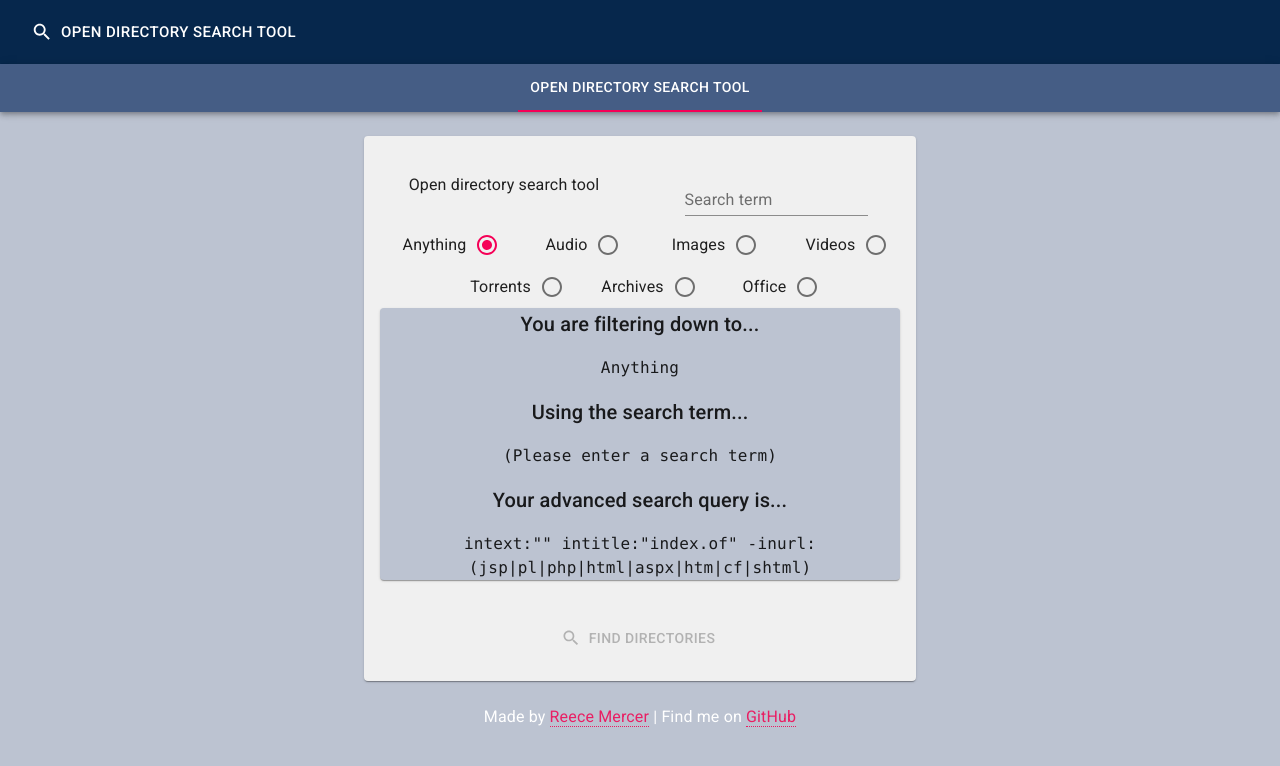
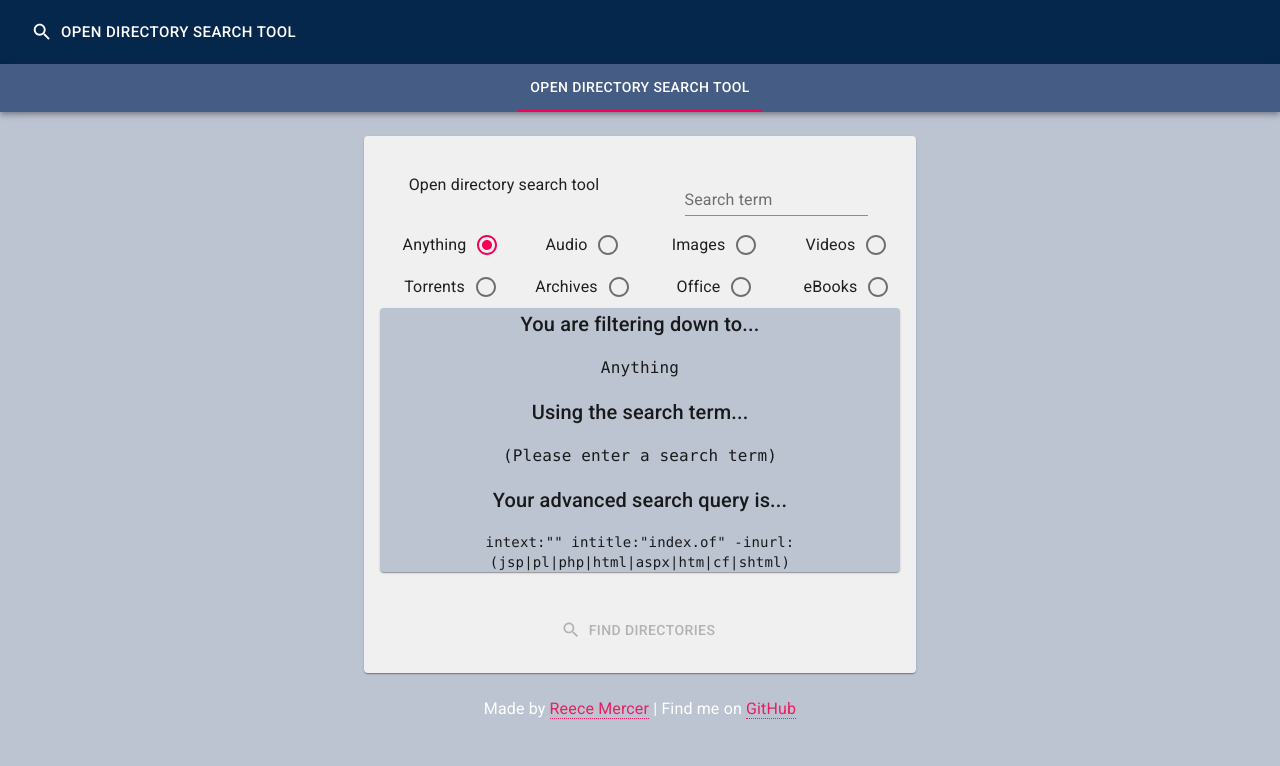
Before and after one commit to Reeceeboii/open-directory-search-tool, a React (Create React App) app: page / in a window 1280 px wide. Shown: the top 766 px of the page. Built offline with nearby package versions, Linux system fonts and the light colour scheme.

Commit message:
eBook support

```diff
--- a/src/components/OpenDirectory.js
+++ b/src/components/OpenDirectory.js
@@ -24,10 +24,12 @@ const fileFilters = {
   Images: '(bmp|gif|jpg|jpeg|png|psd|tif|tiff|svg)',
   Archives: '(rar|tar|7z|zip|si)',
   Torrents: '(torrent)',
-  Office: '(xls|xlsx|ppt|pptx|doc|docx|odp|ods|odt|rtf)'
+  Office: '(xls|xlsx|ppt|pptx|doc|docx|odp|ods|odt|rtf)',
+  eBooks: '(rzb|tpz|apnx|lrs|mart|tk3|mobi|azw3|kfx|ncx|ibooks|lrf)'
 }
 
-const directoryTypes = ['Anything', 'Audio', 'Images', 'Videos', 'Torrents', 'Archives', 'Office']
+const directoryTypes = ['Anything', 'Audio', 'Images', 'Videos',
+  'Torrents', 'Archives', 'Office', 'eBooks']
 
 class OpenDirectory extends React.Component {
   constructor (props) {
@@ -168,7 +170,7 @@ class OpenDirectory extends React.Component {
                   <Typography
                     paragraph
                     color="textPrimary"
-                    variant="body1"
+                    variant="body2"
                   >
                     <code>{this.state.uri}</code>
                   </Typography>
```
